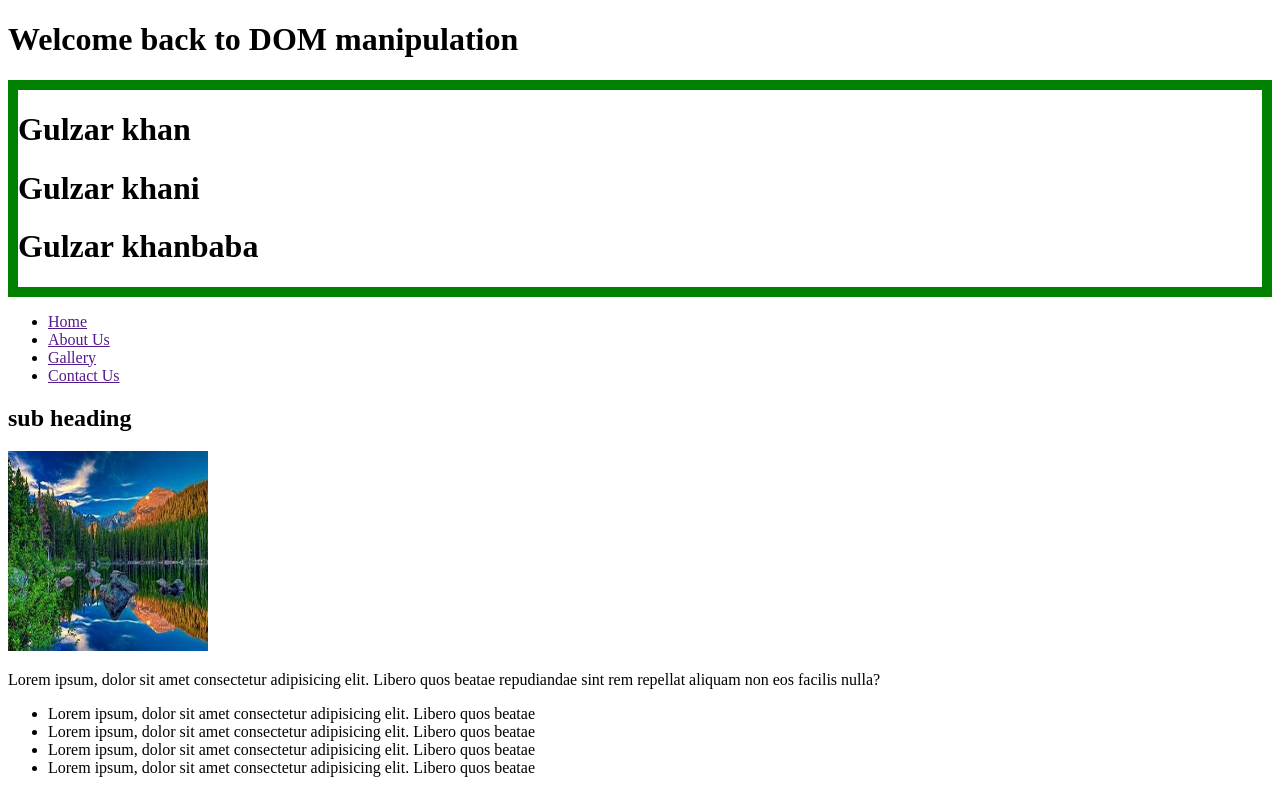
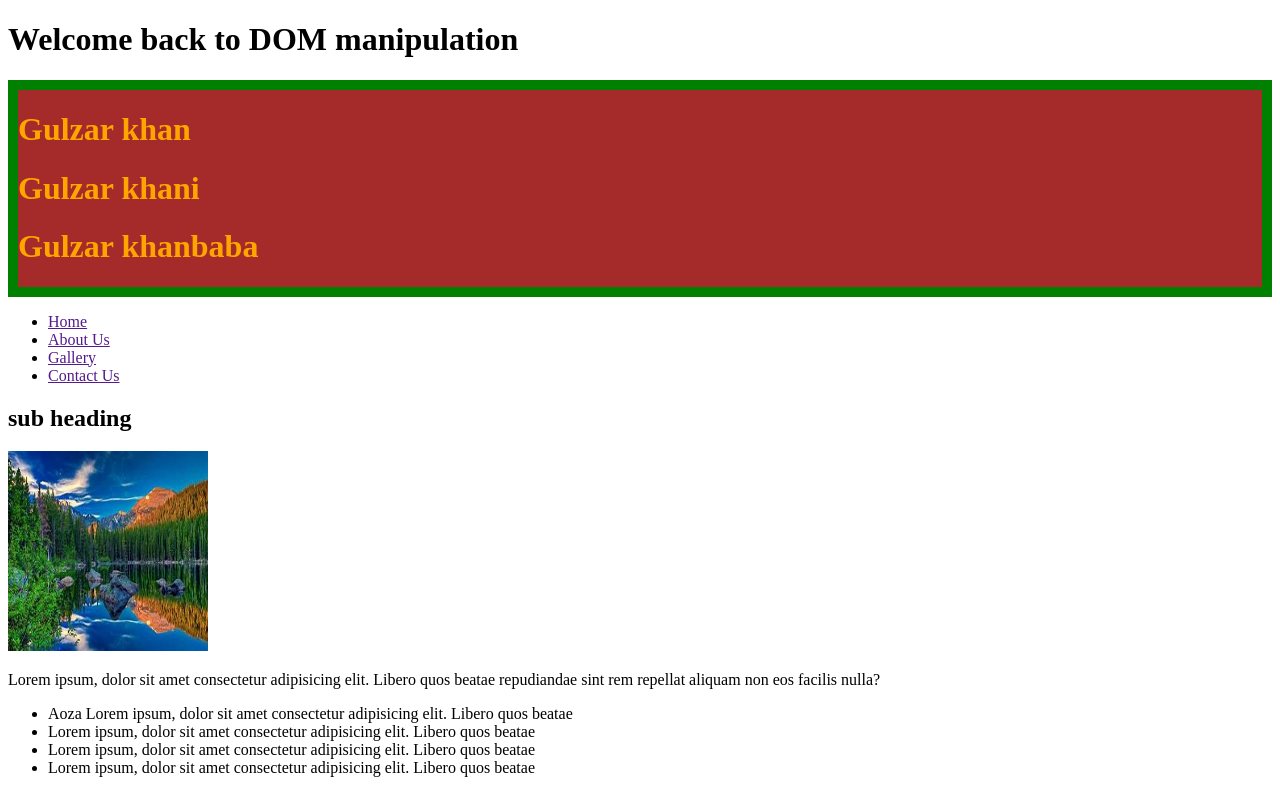
Before and after one commit to Gulzarokz/Dom-with-baba, a plain HTML site: page index.html in a window 1280 px wide. Shown: the top 790 px of the page. Drawn offline with Linux system fonts and the light colour scheme.

Commit message:
get and set css style attributes by className classList etc

```diff
--- a/index.html
+++ b/index.html
@@ -15,7 +15,7 @@
      <!-- TagName  is targeted by Document.getElementsByTagname('Name') -->
 
      <div id="wrapper">
-        <div id="header" class="abc" style="border: 10px solid green;" onclick="xyz()" >
+        <div id="header"class = "abc xyz efg" style="border: 10px solid green; color: orange;" onclick="xyz()" >
             <h1>Gulzar khan</h1>
             <h1>Gulzar khani</h1>
             <h1>Gulzar khanbaba</h1>
@@ -35,7 +35,7 @@
                 repudiandae sint rem repellat
              aliquam non eos facilis nulla?</p>
              <ul class="list">
-                <li>Lorem ipsum, dolor sit amet consectetur adipisicing elit. Libero quos beatae </li>
+                <li> Aoza Lorem ipsum, dolor sit amet consectetur adipisicing elit. Libero quos beatae </li>
                 <li>Lorem ipsum, dolor sit amet consectetur adipisicing elit. Libero quos beatae </li>
                 <li>Lorem ipsum, dolor sit amet consectetur adipisicing elit. Libero quos beatae </li>
                 <li>Lorem ipsum, dolor sit amet consectetur adipisicing elit. Libero quos beatae </li>
--- a/style.css
+++ b/style.css
@@ -0,0 +1,6 @@
+.abc{
+    background-color: blue;
+}
+.xyz{
+    background-color: brown;
+}
--- a/style.js
+++ b/style.js
@@ -8,18 +8,19 @@
 // element = document.URL;
 // element = document.domain;
 // element = document.baseURI;
-
+// console.log(element);
 
 // var element;
-// element = document.getElementById("header");
+// var element = document.getElementById("header");
 // element = document.getElementById("menu");
 // element = document.getElementById("footer");
 // element = document.getElementById("sidebar");
-// element = document.getElementsByClassName("list")[0];
+// element = document.getElementsByClassName("list")[1];
 // element = document.getElementsByClassName("list")[2];
+//  console.log(element);
 
-
-// element = document.getElementsByTagName("ul")
+// var element;
+// element = document.getElementsByTagName("ul")[2].innerText;
 
 // console.log(element);
 
@@ -31,20 +32,22 @@
 // var element;
 // element = document.getElementById("header").innerText;
 // element = document.getElementById("header").innerHTML;
-// element = document.getElementById("content").innerHTML;
+// element = document.getElementById("content")[0].innerHTML;
 // element = document.getElementById("content").innerText;
 // console.log(element);
 
 //   get attributes
 
-// var element = document.getElementById("header").getAttribute("id");
-// var element = document.getElementById("header").getAttribute("class");
-// var element = document.getElementById("header").getAttribute("style");
-// var element = document.getElementById("header").getAttribute("onClick");
-//  console.log(element);
+// var element;
+//  element = document.getElementById("header").getAttribute("id");
+//  element = document.getElementById("header").getAttribute("class");
+//  element = document.getElementById("header").getAttribute("style");
+//  element = document.getElementById("header").getAttribute("onClick");
+//     console.log(element);
 
 
 // get attributes nodes
+
 // var element = document.getElementById("header").getAttributeNode("id");
 // var element = document.getElementById("header").getAttributeNode("class");
 // var element = document.getElementById("header").getAttributeNode("style").value;
@@ -52,10 +55,16 @@
 // console.log(element);
 
 // only used Attributes
+
 // var element = document.getElementById("header").attributes;
 // var element = document.getElementById("header").attributes[1].value;
+// var element = document.getElementById("header").attributes[0].value;
+// var element = document.getElementById("header").attributes[2].value;
+// var element = document.getElementById("header").attributes[3].value;
+// var element = document.getElementById("header").attributes[0].name;
 // var element = document.getElementById("header").attributes[1].name;
 
+//  console.log(element);
 
 
 
@@ -70,11 +79,16 @@
 // var element = document.getElementById("header").innerHTML = "khan";
 
 
-// var element = document.getElementById("header").setAttribute("class", "Gul")
+// var element = document.getElementById("header").setAttribute("class", "mno")
 // var element = document.getElementById("header").getAttribute("class")
 
-// var element = document.getElementById("header").setAttribute("style", "border: 10px dotted blue")
-// var element = document.getElementById("header").getAttribute("class")
+// var element = document.getElementById("header").setAttribute("style", "border: 10px solid black")
+// var element = document.getElementById("header").getAttribute("style");
+
+// var element = document.getElementById("header").setAttribute("onClick", "qwerty")
+// var element = document.getElementById("header").getAttribute("onclick");
+
+// console.log(element);
 // console.log(element);
 
 
@@ -88,19 +102,22 @@
 
 // DOM querySelectors() & querySelectorsAll()
 
-// var element = document.querySelector(".list")[0];
+// var element = document.querySelector("#header")[1];
 // var element = document.querySelectorAll(".content")[1].innerHTML;
-// var element = document.querySelectorAll(".list")[0].innerText;
+// var element = document.querySelectorAll(".list")[1].innerText;
+// var element = document.querySelectorAll(".list")[1].innerHTML;
 // var element = document.getElementsByClassName("list");
-
+// console.log(element);
 
 // var element = document.querySelectorAll("ul")[0].innerHTML;
-// var element = document.querySelectorAll("#header h1");
+// var element = document.querySelectorAll("ul")[0].innerText;
+// var element = document.querySelectorAll("#header h1")[1];
 // console.log(element);
 
 
-// // var element = document.querySelectorAll("#header");
-// // var element = document.querySelector("#header").getAttribute("style");
+// var element = document.querySelectorAll("#header");
+// var element = document.querySelector("#header").getAttribute("style");
+// var element = document.querySelector("#header").getAttribute("onClick");
 // var element = document.querySelector("#header").setAttribute("class", "mno");
 // var element = document.querySelector("#header").getAttribute("class");
 // console.log(element);
@@ -119,6 +136,30 @@
 // var element = document.querySelectorAll("ul")[1].innerText;
 
 
-var element = document.querySelectorAll("#header h1")[1].innerHTML;
+// var element = document.querySelectorAll("#header h1")[2].innerHTML;
 
-console.log(element);
+// console.log(element);
+
+
+//set css style through javaScripts
+// style className classList we can set and get
+
+// var element = document.querySelector("#header").style.border;
+// var element = document.querySelector("#header").style.backgroundColor = "lightblue";  it color the bgcolor
+// var element = document.querySelector("#header").style.color = "blue";  it color the text of the header
+
+// by className methods
+
+// var element = document.querySelector("#header").className = "abc xyz";
+// var element = document.querySelector("#header").className;
+// console.log(element);
+
+// classList
+
+// // var element = document.querySelector("#header").classList.add("xyz" , "efg");
+// var element = document.querySelector("#header").classList.remove("xyz" , "efg");
+// var element = document.querySelector("#header").classList;
+// console.log(element);
+
+
+//
```
